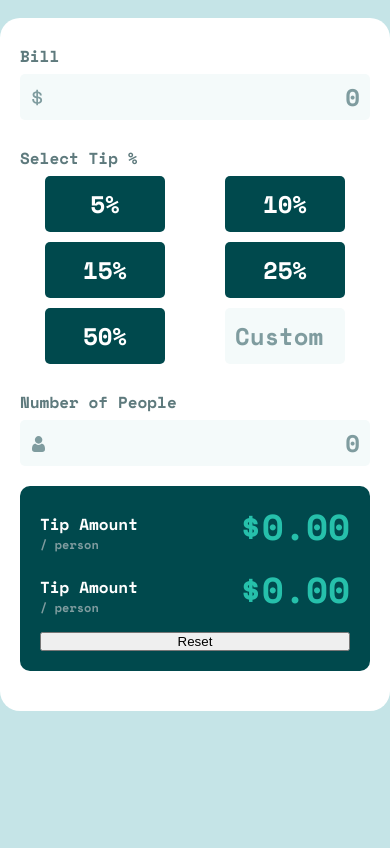
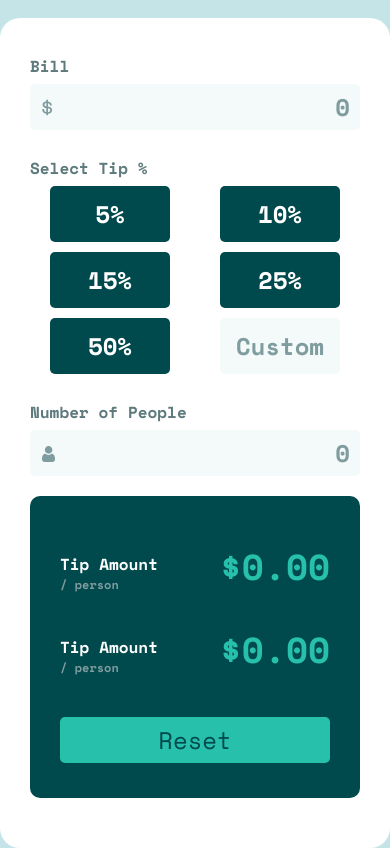
Before and after one commit to AnthonyPoullain/FEM-tip-calulator-app, a plain HTML site: page index.html in a window 390 px wide. Shown: the part 112-960 px from the top of the page. Before the commit the page ends 844 px from the top, so only its background shows below. Drawn offline with nearby package versions, Linux system fonts and the light colour scheme.

Commit message:
responsive improvements

```diff
--- a/css/style.css
+++ b/css/style.css
@@ -74,21 +74,21 @@ label {
 
 .card {
   background: var(--white);
-  padding: 2rem;
+  padding: 3rem;
   border-radius: 2rem;
   display: flex;
   flex-wrap: wrap;
   box-shadow: 0px 15px 32px -20px rgba(0, 0, 0, 0.5);
   gap: 2rem;
-  max-width: 600px;
+  max-width: 85rem;
 }
 
 .main-card {
-  width: 26rem;
+  width: 38rem;
 }
 
 .card--dark {
-  width: 26rem;
+  width: 38rem;
   flex-direction: column;
   justify-content: space-between;
   border-radius: 1rem;
@@ -146,7 +146,7 @@ label {
   display: flex;
   justify-content: space-between;
   align-items: center;
-  margin: -2rem 0;
+  /* padding: 0 1rem; */
 }
 
 .card__result-number {
@@ -175,6 +175,7 @@ label {
   border: none;
   font-family: inherit;
   font-size: var(--body-font-size);
+  cursor: pointer;
 }
 
 .card__custom {
@@ -183,6 +184,7 @@ label {
   padding: 1rem;
   font-size: inherit;
   font-family: inherit;
+  text-align: center;
 }
 
 .card__custom::placeholder {
@@ -190,17 +192,30 @@ label {
   font-family: "Space Mono", monospace;
 }
 
+.card__reset-btn {
+  cursor: pointer;
+  font-family: inherit;
+  font-size: var(--body-font-size);
+  border: none;
+  padding: 0.5rem;
+  margin: 0.5rem 0;
+  border-radius: 0.5rem;
+  width: 100%;
+  color: var(--very-dark-cyan);
+  background-color: var(--strong-cyan);
+}
+
 /* ===== MEDIA QUERIES ===== */
-@media screen and (min-width: 480px) {
+@media screen and (min-width: 840px) {
   body {
     height: 100vh;
   }
   .logo {
-    margin-top: 0;
+    margin-top: 3rem;
   }
 }
 
-@media screen and (max-width: 600px) {
+@media screen and (max-width: 840px) {
   .main-card,
   .card--dark {
     width: 100%;
```
